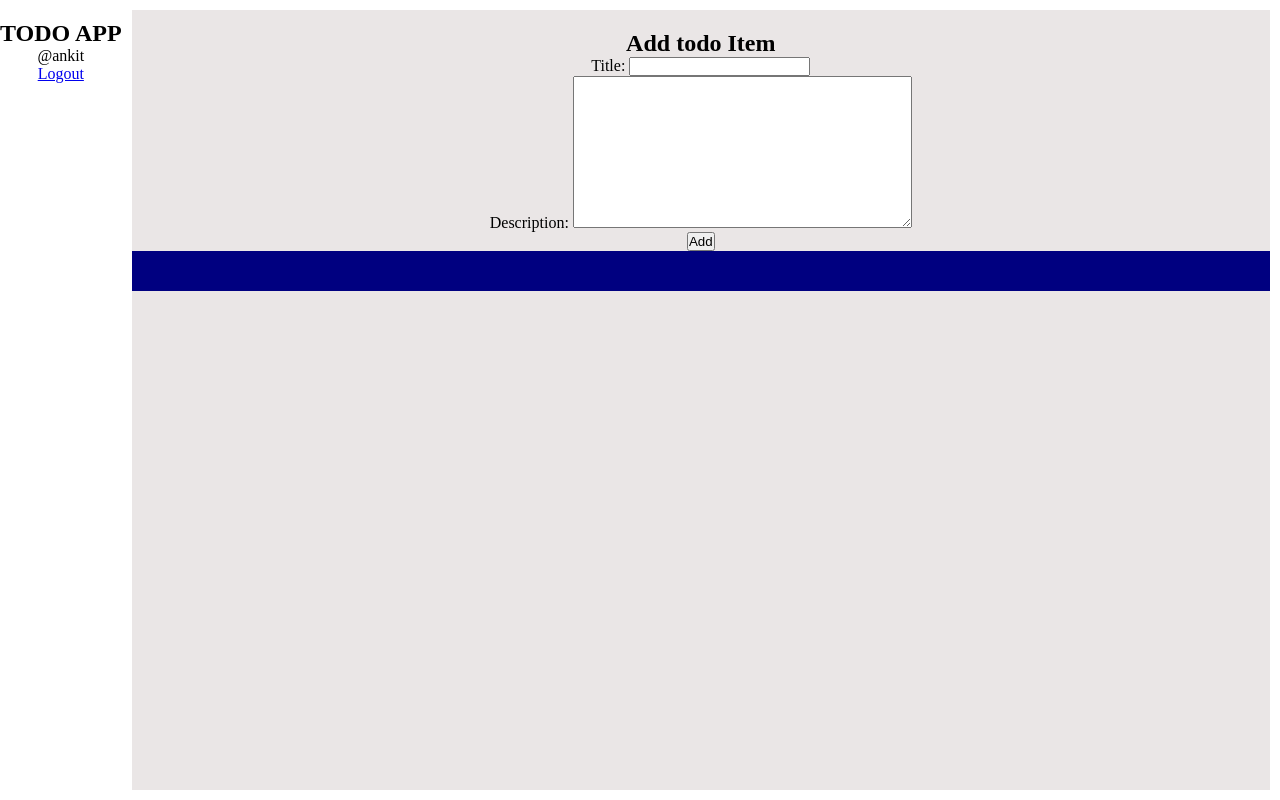
After one commit to akgupta2002D/test_django, a Django app: page /todolist/ in a window 1280 px wide. The commit adds this page. Run offline with Django 5.2, Linux system fonts and the light colour scheme; the visitor is signed in with stand-in values (Sample User, id 1); data that the repository does not hold is empty.

Commit message:
Added Model, Form, View, and Url for TodoList along with template to add and display todo list item

```diff
--- a/testProject/todoApp/forms.py
+++ b/testProject/todoApp/forms.py
@@ -1,5 +1,6 @@
 from django import forms
 from django.contrib.auth.models import User
+from .models import TodoItem
 
 
 class UserRegistrationForm(forms.ModelForm):
@@ -9,3 +10,9 @@ class UserRegistrationForm(forms.ModelForm):
     class Meta:
         model = User
         fields = ['username', 'email', 'password']
+
+
+class TodoItemForm(forms.ModelForm):
+    class Meta:
+        model = TodoItem
+        fields = ['title', 'description']
--- a/testProject/todoApp/models.py
+++ b/testProject/todoApp/models.py
@@ -2,3 +2,14 @@ from django.db import models
 
 # Create your models here.
 from django.contrib.auth.models import User
+
+
+class TodoItem(models.Model):
+    user = models.ForeignKey(User, on_delete=models.CASCADE)
+    title = models.CharField(max_length=200)
+    description = models.TextField(blank=True, null=True)
+    createdAt = models.DateTimeField(auto_now_add=True)
+    completed = models.BooleanField(default=False)
+
+    def __str__(self):
+        return self.title
--- a/testProject/todoApp/static/todoApp/css/base.css
+++ b/testProject/todoApp/static/todoApp/css/base.css
@@ -24,3 +24,10 @@
 h2{
     padding-top: 20px;
 }
+
+.todo_display{
+    padding: 20px;
+    background-color: navy;
+    color: white;
+
+}
--- /dev/null
+++ b/testProject/todoApp/templates/todoApp/todoShow.html
@@ -0,0 +1,19 @@
+{% extends "todoApp/base.html" %} {% block body %}
+
+<h2>Add todo Item</h2>
+<form method="post">
+    {% csrf_token %}
+    {{ form.as_p }}
+    <button type="submit">Add</button>
+</form>
+
+<div class="todo_display">
+    <ul>
+        {%for item in items %}
+        <li>
+            {{item.title}} - {{item.description}}
+        </li>
+        {% endfor %}
+    </ul>
+</div>
+{%endblock%}
--- a/testProject/todoApp/urls.py
+++ b/testProject/todoApp/urls.py
@@ -5,5 +5,6 @@ urlpatterns = [
     path('', views.base, name='base'),
     path('login/', views.login_view, name='login'),
     path('logout/', views.logout, name='logout'),
-    path('register/', views.register, name='register')
+    path('register/', views.register, name='register'),
+    path('todolist/', views.todo_list, name='todo_list')
 ]
--- a/testProject/todoApp/views.py
+++ b/testProject/todoApp/views.py
@@ -1,18 +1,37 @@
 from django.contrib.auth import logout
 from django.contrib.auth import authenticate, login
 from django.contrib.auth.models import User
-from .forms import UserRegistrationForm
+from .forms import UserRegistrationForm, TodoItemForm
 from django.contrib.auth import login
 from django.shortcuts import render, redirect
+from django.contrib.auth.decorators import login_required
+from .models import TodoItem
 
 # Create your views here.
 
 
+@login_required
 def base(request):
     context = {
         "name": "Ankit",
     }
     return render(request, "todoApp/base.html", context)
+
+
+@login_required
+def todo_list(request):
+    if request.method == 'POST':
+        form = TodoItemForm(request.POST)
+        if form.is_valid():
+            todo_item = form.save(commit=False)
+            todo_item.user = request.user
+            todo_item.save()
+            return redirect('todo_list')
+    else:
+        form = TodoItemForm()
+
+    items = TodoItem.objects.filter(user=request.user)
+    return render(request, 'todoApp/todoShow.html', {'form': form, 'items': items})
 
 
 def register(request):
@@ -36,7 +55,7 @@ def login_view(request):
         user = authenticate(request, username=username, password=password)
         if user is not None:
             login(request, user)
-            return redirect('base')
+            return redirect('todo_list')
         else:
             return render(request, 'todoApp/login.html', {'error': 'Invalid credentials'})
     return render(request, 'todoApp/login.html')
```
Also changed, not shown: testProject/todoApp/migrations/0001_initial.py (added), testProject/todoApp/migrations/0002_alter_todoitem_user.py (added).
